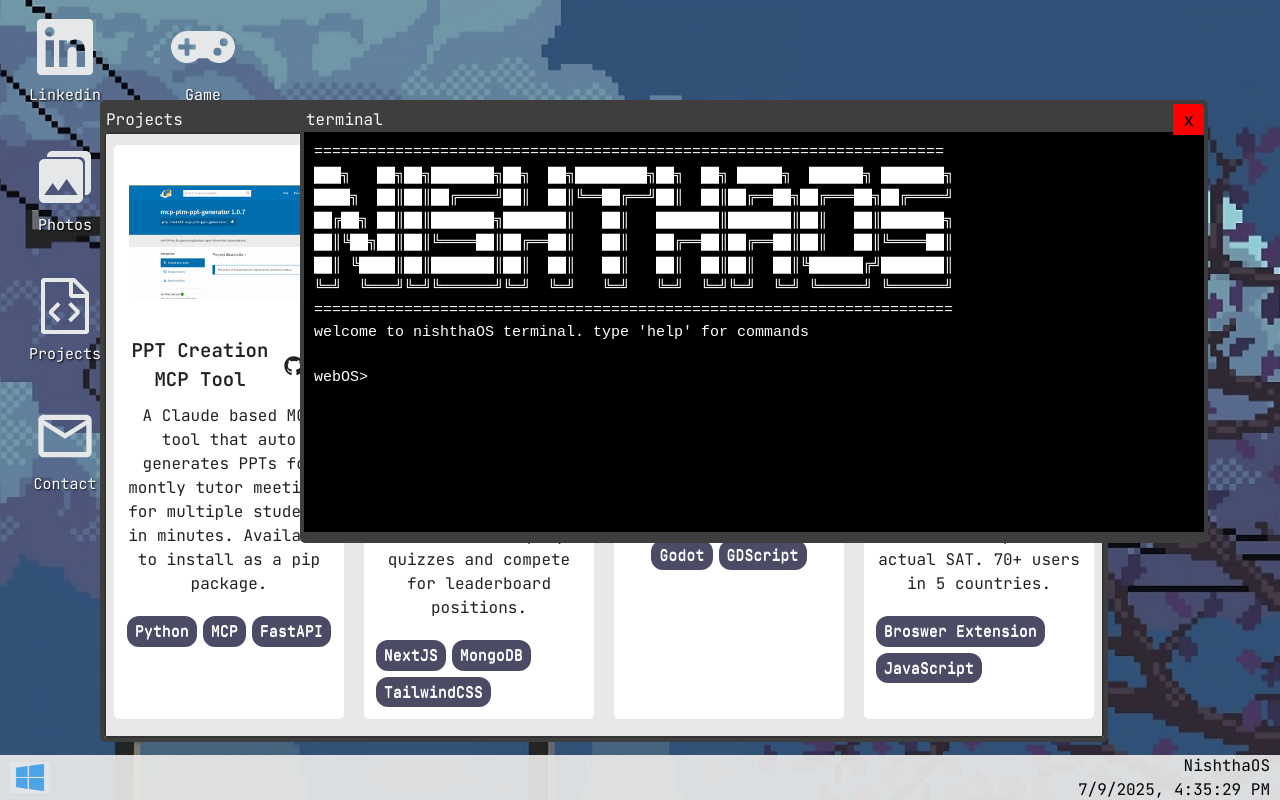
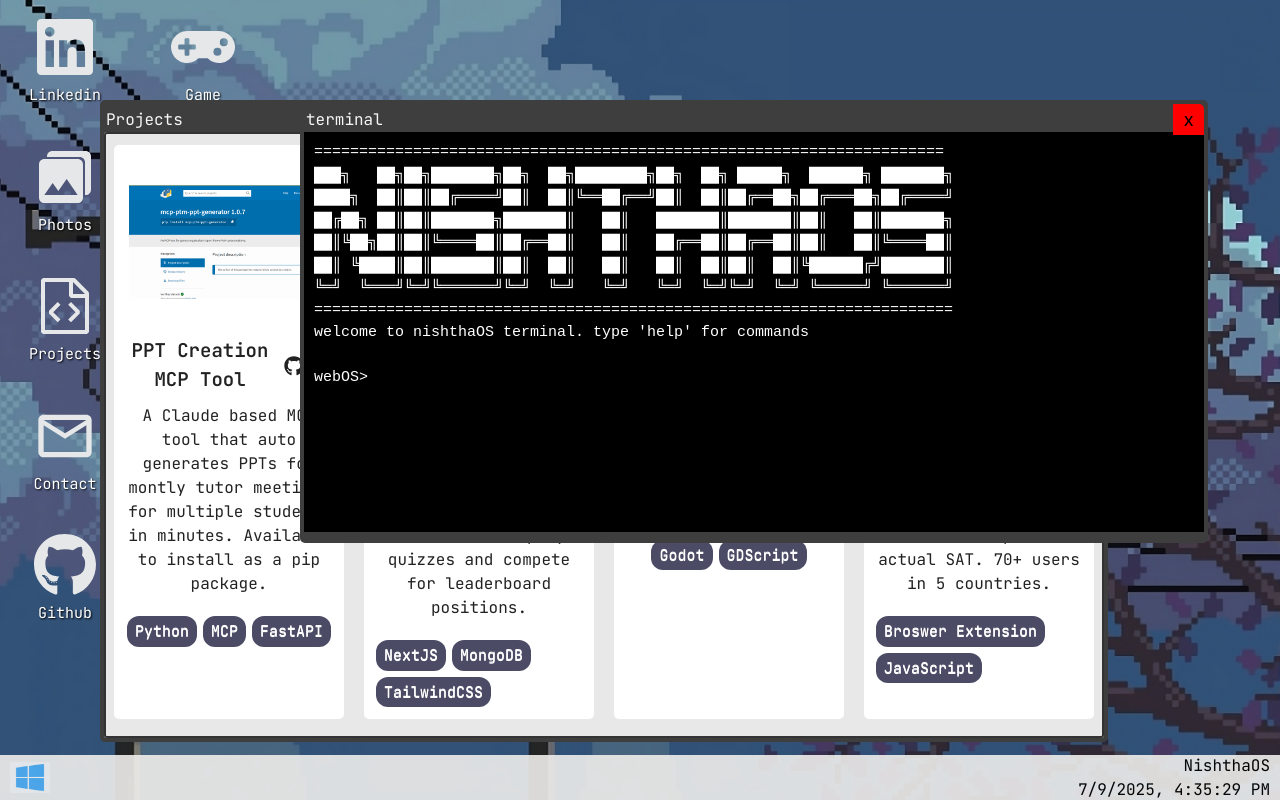
Before and after one commit to NishthaSharma-22/nextjs-website, a Next.js app: page / in a window 1280 px wide. Built offline with nearby package versions, Linux system fonts and the light colour scheme; some icons are missing.

Commit message:
added github icon

```diff
--- /dev/null
+++ b/app/components/iconList/Github.jsx
@@ -0,0 +1,17 @@
+"use client";
+import { FaGithub } from "react-icons/fa6";
+import Icon from "../Icon";
+
+export default function Github() {
+  const openGithub = () => {
+    window.open("https://github.com/NishthaSharma-22/", "_blank");
+  };
+
+  return (
+    <Icon
+      iconSrc={<FaGithub size={64} color="#e5e7e8ff" />}
+      label="Github"
+      onClick={openGithub}
+    />
+  );
+}
```
